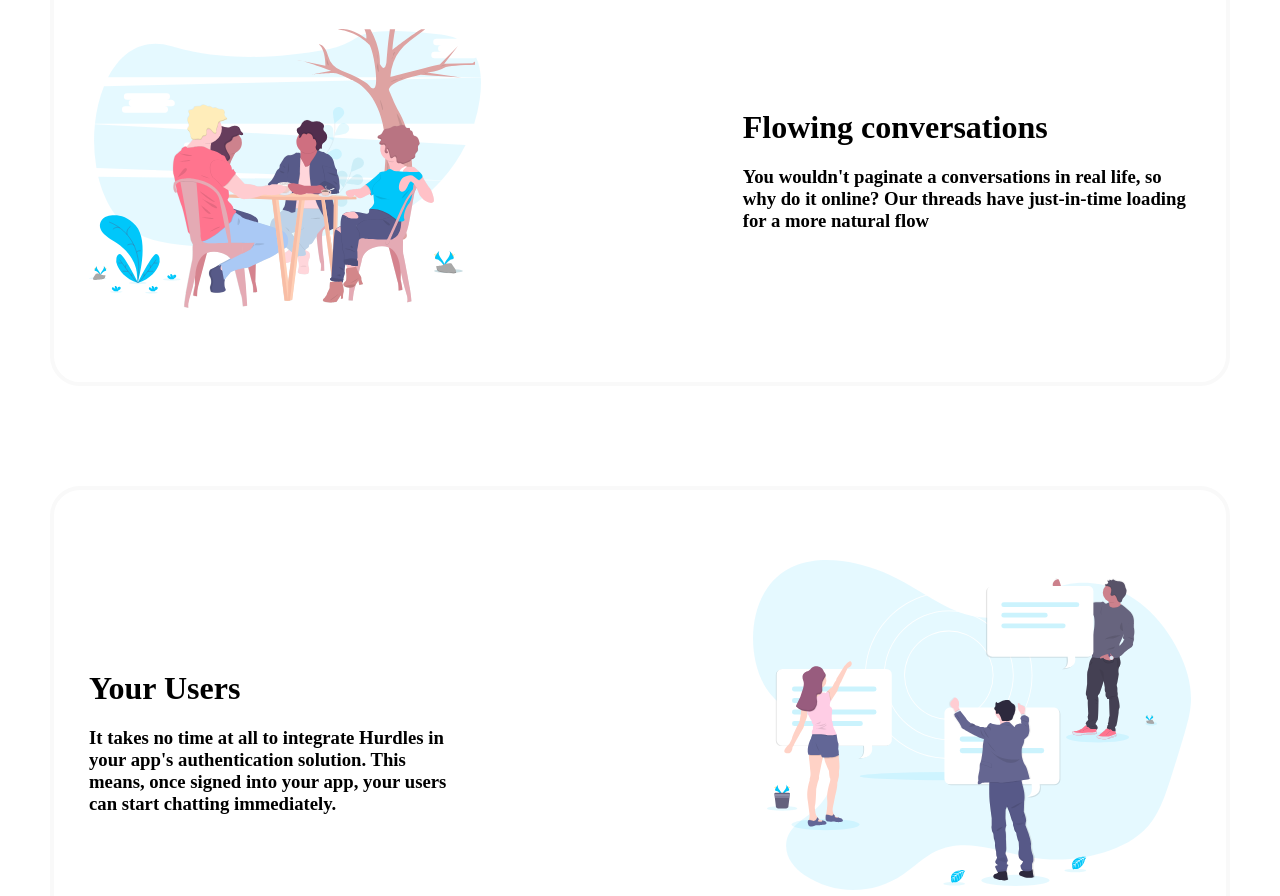
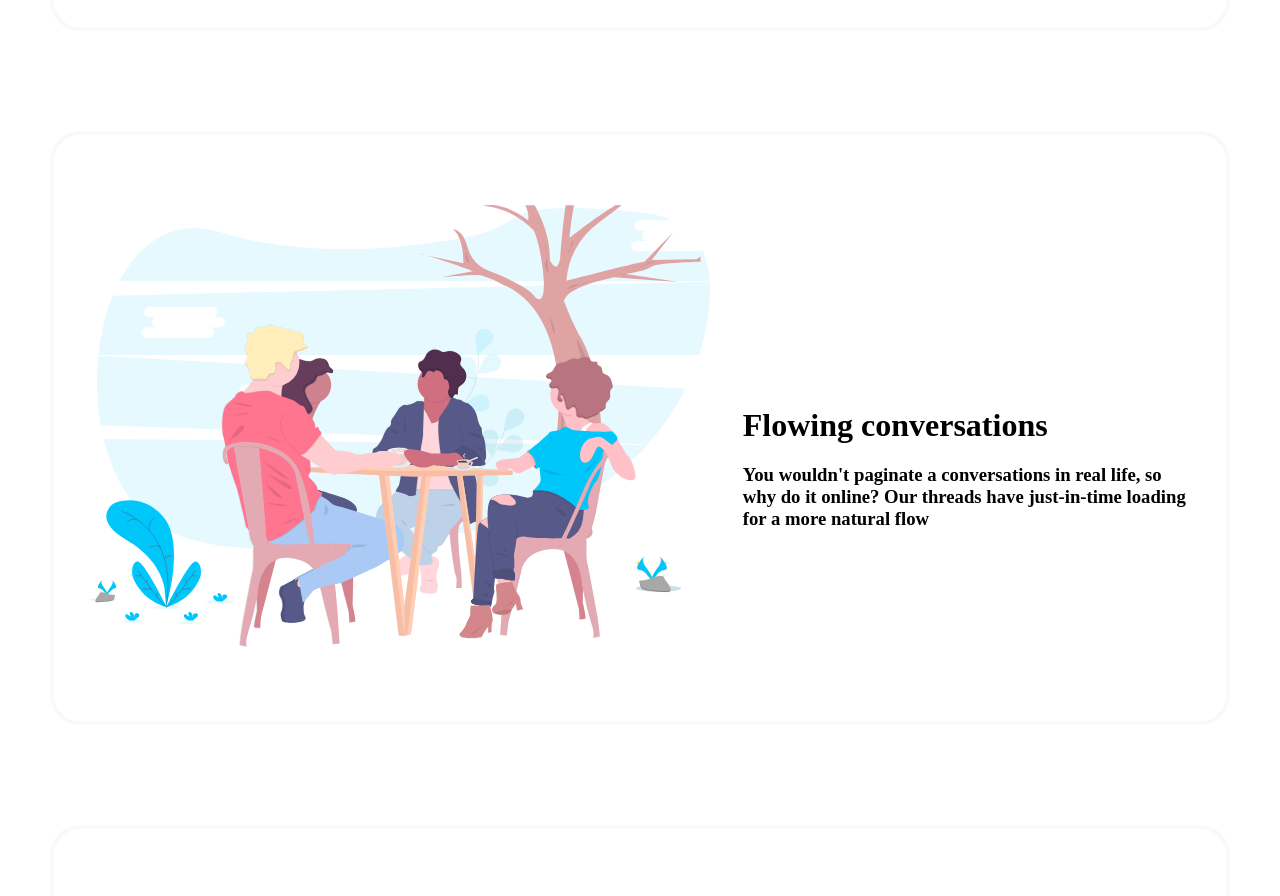
Before and after one commit to Austincodez/Austincodez.github.io, a plain HTML site: page Project/project.html in a window 1280 px wide. Shown: the part 1220-2116 px from the top of the page. Drawn offline with Linux system fonts and the light colour scheme.

Commit message:
i made some changes in my css page

```diff
--- a/Project/responsive.css
+++ b/Project/responsive.css
@@ -17,6 +17,22 @@
 }
   .image1{
     width: 60%;
+  }
+  .section{
+    align-items: center;
+
+  }
+
+  .image2{
+    width: 90%;
+  }
+
+  .section2{
+    align-items: center;
+  }
+
+  .image3{
+    width: 95%;
   }
 
 
```
